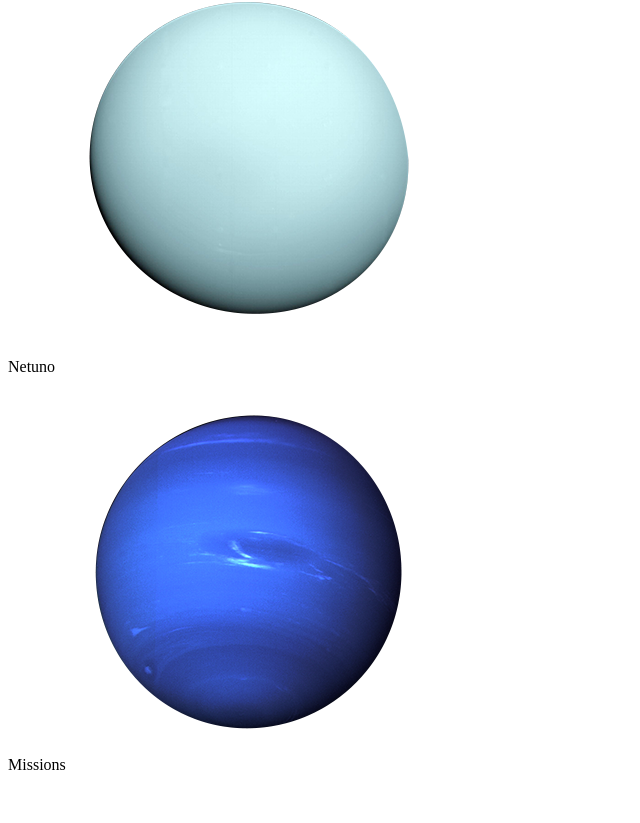
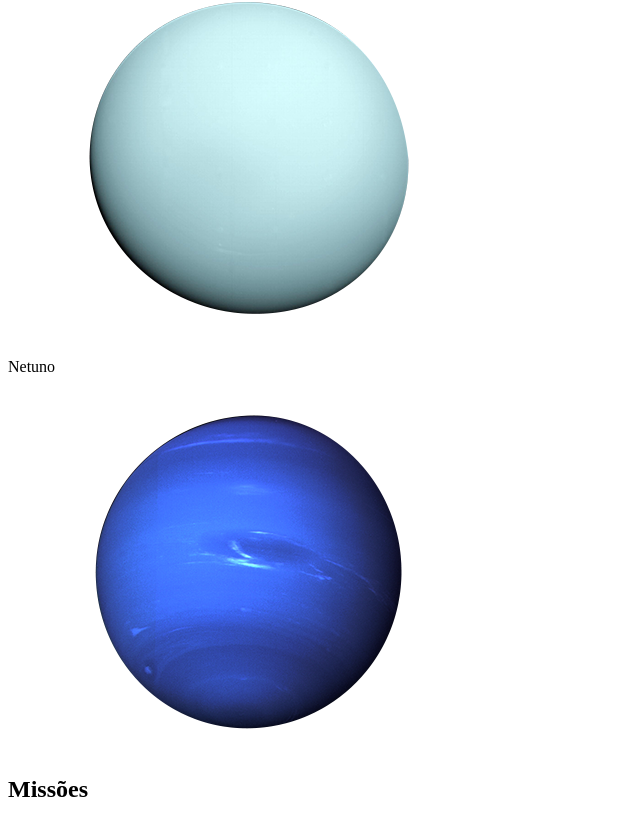
Before and after one commit to Rafael-Souza-97/solar-system, a React (Create React App) app: page / in a window 1280 px wide. Shown: the part 2667-3490 px from the top of the page, without its empty margins (0-640 px from the left). Before the commit the page ends 3449 px from the top, so only its background shows below. Built offline with nearby package versions, Linux system fonts and the light colour scheme; the HTML template or start-up script is replaced by a standard one.

Commit message:
Adiciona Requisito 8

```diff
--- a/src/components/Missions.jsx
+++ b/src/components/Missions.jsx
@@ -1,9 +1,12 @@
 import React, { Component } from 'react';
+import Title from './Title';
 
 class Missions extends Component {
   render() {
     return (
-      <div data-testid="missions">Missions</div>
+      <div data-testid="missions">
+        <Title headline="Missões" />
+      </div>
     );
   }
 }
```
